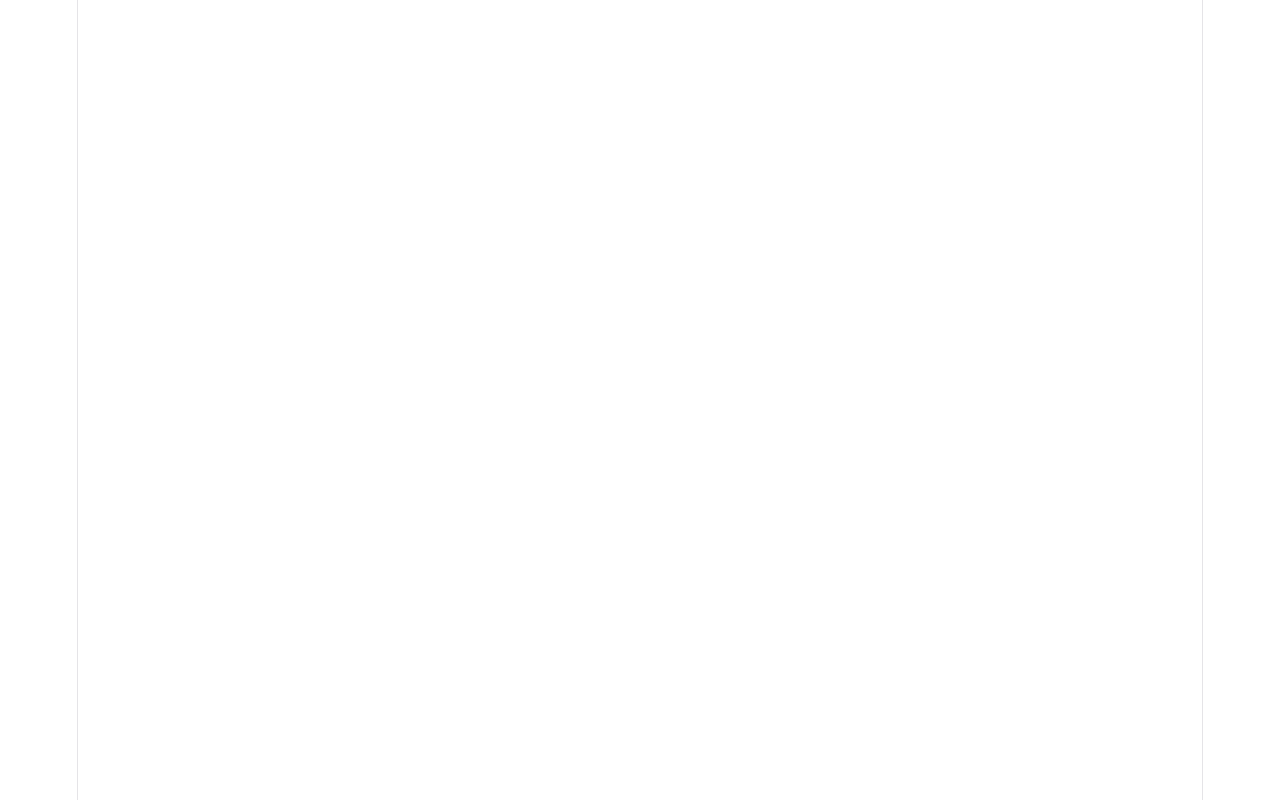
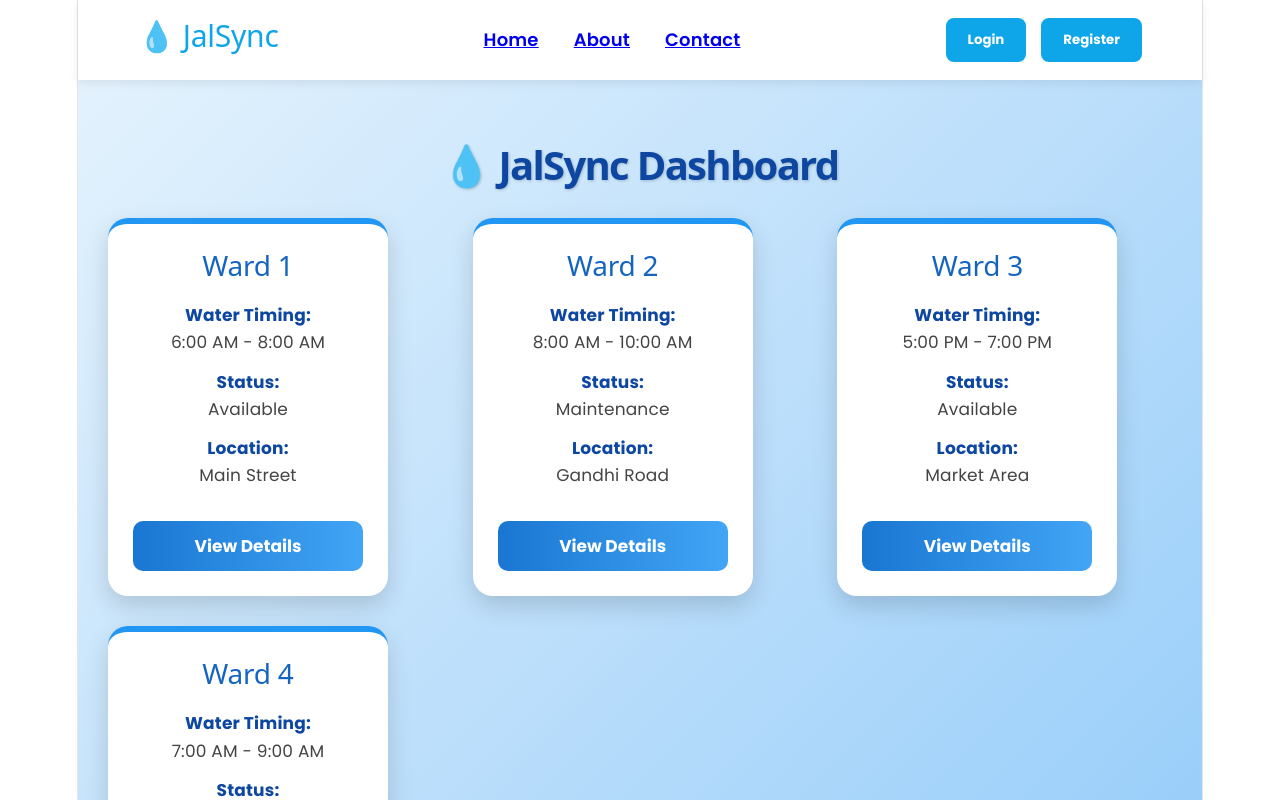
Before and after one commit to meharanigar/JalSync, a React (Vite) app: page /dashboard in a window 1280 px wide. Before the commit this address had no page. Shown: the top 800 px of the page. Built offline with nearby package versions, Linux system fonts and the light colour scheme.

Commit message:
implemented dynamic ,API and 404 page

```diff
--- /dev/null
+++ b/public/waterData.json
@@ -0,0 +1,34 @@
+[
+  {
+    "id": 1,
+    "area": "Ward 1",
+    "timing": "6:00 AM - 8:00 AM",
+    "status": "Available",
+    "location": "Main Street",
+    "description": "Regular drinking water supply."
+  },
+  {
+    "id": 2,
+    "area": "Ward 2",
+    "timing": "8:00 AM - 10:00 AM",
+    "status": "Maintenance",
+    "location": "Gandhi Road",
+    "description": "Pipeline maintenance work."
+  },
+  {
+    "id": 3,
+    "area": "Ward 3",
+    "timing": "5:00 PM - 7:00 PM",
+    "status": "Available",
+    "location": "Market Area",
+    "description": "Evening water supply."
+  },
+  {
+    "id": 4,
+    "area": "Ward 4",
+    "timing": "7:00 AM - 9:00 AM",
+    "status": "Delayed",
+    "location": "Bus Stand",
+    "description": "Low water pressure."
+  }
+]
--- a/src/App.jsx
+++ b/src/App.jsx
@@ -1,21 +1,41 @@
 import { BrowserRouter, Routes, Route } from "react-router-dom";
-import Contact from "./pages/Contact/Contact";
+
 import Layout from "./components/Layout/Layout";
+
 import Home from "./pages/Home/Home";
 import Login from "./pages/Login/Login";
 import Register from "./pages/Register/Register";
 import About from "./pages/About/About";
+import Contact from "./pages/Contact/Contact";
+import Dashboard from "./pages/Dashboard/Dashboard";
+import Details from "./pages/Details/Details";
+import NotFound from "./NotFound/NotFound";
+
 function App() {
   return (
     <BrowserRouter>
       <Routes>
+
         <Route path="/" element={<Layout />}>
+
           <Route index element={<Home />} />
+
+          <Route path="dashboard" element={<Dashboard />} />
+
           <Route path="login" element={<Login />} />
+
           <Route path="register" element={<Register />} />
-          <Route path="about" element={<About/>}/>
-          <Route path="contact" element={<Contact/>}/>
+
+          <Route path="about" element={<About />} />
+
+          <Route path="contact" element={<Contact />} />
+
+          <Route path="details/:id" element={<Details />} />
+
+          <Route path="*" element={<NotFound/>}/>
+
         </Route>
+
       </Routes>
     </BrowserRouter>
   );
--- /dev/null
+++ b/src/NotFound/NotFound.css
@@ -0,0 +1,44 @@
+.not-found{
+    min-height:80vh;
+    display:flex;
+    flex-direction:column;
+    justify-content:center;
+    align-items:center;
+    text-align:center;
+    background:linear-gradient(135deg,#e3f2fd,#bbdefb);
+    padding:30px;
+}
+
+.not-found h1{
+    font-size:120px;
+    color:#1565c0;
+    margin:0;
+}
+
+.not-found h2{
+    font-size:35px;
+    color:#0d47a1;
+    margin:15px 0;
+}
+
+.not-found p{
+    font-size:18px;
+    color:#555;
+    margin-bottom:30px;
+}
+
+.not-found button{
+    padding:12px 30px;
+    border:none;
+    border-radius:10px;
+    background:#1976d2;
+    color:white;
+    font-size:18px;
+    cursor:pointer;
+    transition:.3s;
+}
+
+.not-found button:hover{
+    background:#0d47a1;
+    transform:scale(1.05);
+}
--- /dev/null
+++ b/src/NotFound/NotFound.jsx
@@ -0,0 +1,24 @@
+import { Link } from "react-router-dom";
+import "./NotFound.css";
+
+function NotFound() {
+  return (
+    <div className="not-found">
+
+      <h1>404</h1>
+
+      <h2>Oops! Page Not Found</h2>
+
+      <p>
+        The page you are looking for doesn't exist or has been moved.
+      </p>
+
+      <Link to="/">
+        <button>🏠 Go Back Home</button>
+      </Link>
+
+    </div>
+  );
+}
+
+export default NotFound;
--- a/src/pages/Dashboard/Dashboard.css
+++ b/src/pages/Dashboard/Dashboard.css
@@ -0,0 +1,107 @@
+.dashboard{
+    min-height:100vh;
+    padding:40px 30px;
+    background:linear-gradient(135deg,#e3f2fd,#bbdefb,#90caf9);
+}
+
+.dashboard h1{
+    text-align:center;
+    font-size:40px;
+    color:#0d47a1;
+    margin-bottom:40px;
+    font-weight:bold;
+    text-shadow:1px 1px 3px rgba(0,0,0,0.2);
+}
+
+.card-container{
+    display:grid;
+    grid-template-columns:repeat(auto-fit,minmax(300px,1fr));
+    gap:30px;
+}
+
+.card{
+    background:white;
+    border-radius:20px;
+    padding:25px;
+    box-shadow:0 10px 25px rgba(0,0,0,0.15);
+    transition:0.4s;
+    border-top:6px solid #2196f3;
+}
+
+.card:hover{
+    transform:translateY(-10px);
+    box-shadow:0 15px 35px rgba(0,0,0,0.25);
+}
+
+.card h2{
+    text-align:center;
+    color:#1565c0;
+    margin-bottom:20px;
+    font-size:28px;
+}
+
+.card p{
+    font-size:17px;
+    color:#444;
+    margin:12px 0;
+    line-height:1.6;
+}
+
+.card strong{
+    color:#0d47a1;
+}
+
+.card button{
+    width:100%;
+    margin-top:20px;
+    padding:12px;
+    border:none;
+    border-radius:10px;
+    background:linear-gradient(90deg,#1976d2,#42a5f5);
+    color:white;
+    font-size:17px;
+    font-weight:bold;
+    cursor:pointer;
+    transition:.3s;
+}
+
+.card button:hover{
+    background:linear-gradient(90deg,#0d47a1,#1976d2);
+    transform:scale(1.03);
+}
+
+.loading,
+.error{
+    text-align:center;
+    margin-top:150px;
+    font-size:28px;
+    font-weight:bold;
+}
+
+.loading{
+    color:#1565c0;
+}
+
+.error{
+    color:#d32f2f;
+}
+
+@media(max-width:768px){
+
+    .dashboard{
+        padding:20px;
+    }
+
+    .dashboard h1{
+        font-size:30px;
+    }
+
+    .card{
+        padding:20px;
+    }
+
+    .card h2{
+        font-size:24px;
+    }
+
+}
--- a/src/pages/Dashboard/Dashboard.jsx
+++ b/src/pages/Dashboard/Dashboard.jsx
@@ -0,0 +1,92 @@
+import { useEffect, useState } from "react";
+import { useNavigate } from "react-router-dom";
+import "./Dashboard.css";
+
+function Dashboard() {
+
+  const navigate = useNavigate();
+
+  const [waterData, setWaterData] = useState([]);
+  const [loading, setLoading] = useState(true);
+  const [error, setError] = useState("");
+
+  useEffect(() => {
+
+    fetch("/waterData.json")
+      .then((response) => {
+
+        if (!response.ok) {
+          throw new Error("Failed to fetch data");
+        }
+
+        return response.json();
+
+      })
+      .then((data) => {
+
+        setWaterData(data);
+        setLoading(false);
+
+      })
+      .catch(() => {
+
+        setError("Something went wrong. Please try again later.");
+        setLoading(false);
+
+      });
+
+  }, []);
+
+  if (loading) {
+    return <h2 className="loading">Loading Water Supply Details...</h2>;
+  }
+
+  if (error) {
+    return <h2 className="error">{error}</h2>;
+  }
+
+  return (
+    <div className="dashboard">
+
+      <h1>💧 JalSync Dashboard</h1>
+
+      <div className="card-container">
+
+        {waterData.map((item) => (
+
+          <div className="card" key={item.id}>
+
+            <h2>{item.area}</h2>
+
+            <p>
+              <strong>Water Timing:</strong><br />
+              {item.timing}
+            </p>
+
+            <p>
+              <strong>Status:</strong><br />
+              {item.status}
+            </p>
+
+            <p>
+              <strong>Location:</strong><br />
+              {item.location}
+            </p>
+
+            <button
+              onClick={() => navigate(`/details/${item.id}`)}
+            >
+              View Details
+            </button>
+
+          </div>
+
+        ))}
+
+      </div>
+
+    </div>
+  );
+}
+
+export default Dashboard;
--- /dev/null
+++ b/src/pages/Details/Details.css
@@ -0,0 +1,49 @@
+.details{
+    min-height:100vh;
+    background:#e3f2fd;
+    display:flex;
+    justify-content:center;
+    align-items:center;
+    flex-direction:column;
+    padding:30px;
+}
+
+.details h1{
+    color:#1565c0;
+    margin-bottom:30px;
+}
+
+.details-card{
+    width:420px;
+    background:white;
+    border-radius:15px;
+    padding:30px;
+    box-shadow:0 10px 25px rgba(0,0,0,.2);
+}
+
+.details-card h2{
+    text-align:center;
+    color:#0d47a1;
+    margin-bottom:20px;
+}
+
+.details-card p{
+    font-size:18px;
+    margin:15px 0;
+}
+
+.details-card button{
+    width:100%;
+    padding:12px;
+    margin-top:20px;
+    border:none;
+    background:#1976d2;
+    color:white;
+    border-radius:8px;
+    cursor:pointer;
+    font-size:17px;
+}
+
+.details-card button:hover{
+    background:#0d47a1;
+}
--- /dev/null
+++ b/src/pages/Details/Details.jsx
@@ -0,0 +1,59 @@
+import { useEffect, useState } from "react";
+import { useParams, Link } from "react-router-dom";
+import "./Details.css";
+
+
+function Details() {
+
+    const { id } = useParams();
+
+    const [water, setWater] = useState(null);
+
+    useEffect(() => {
+
+        fetch("/waterData.json")
+            .then((response) => response.json())
+            .then((data) => {
+
+                const selectedWater = data.find(
+                    (item) => item.id === Number(id)
+                );
+
+                setWater(selectedWater);
+
+            });
+
+    }, [id]);
+
+    if (!water) {
+        return <h2>Loading...</h2>;
+    }
+
+    return (
+        <div className="details">
+
+            <h1>Water Supply Details</h1>
+
+            <div className="details-card">
+
+                <h2>{water.area}</h2>
+
+                <p><strong>Water Timing:</strong> {water.timing}</p>
+
+                <p><strong>Status:</strong> {water.status}</p>
+
+                <p><strong>Location:</strong> {water.location}</p>
+
+                <p><strong>Description:</strong> {water.description}</p>
+
+                <Link to="/Dashboard">
+                    <button>Back to Dashboard</button>
+                </Link>
+
+            </div>
+
+        </div>
+    );
+}
+
+export default Details;
```
